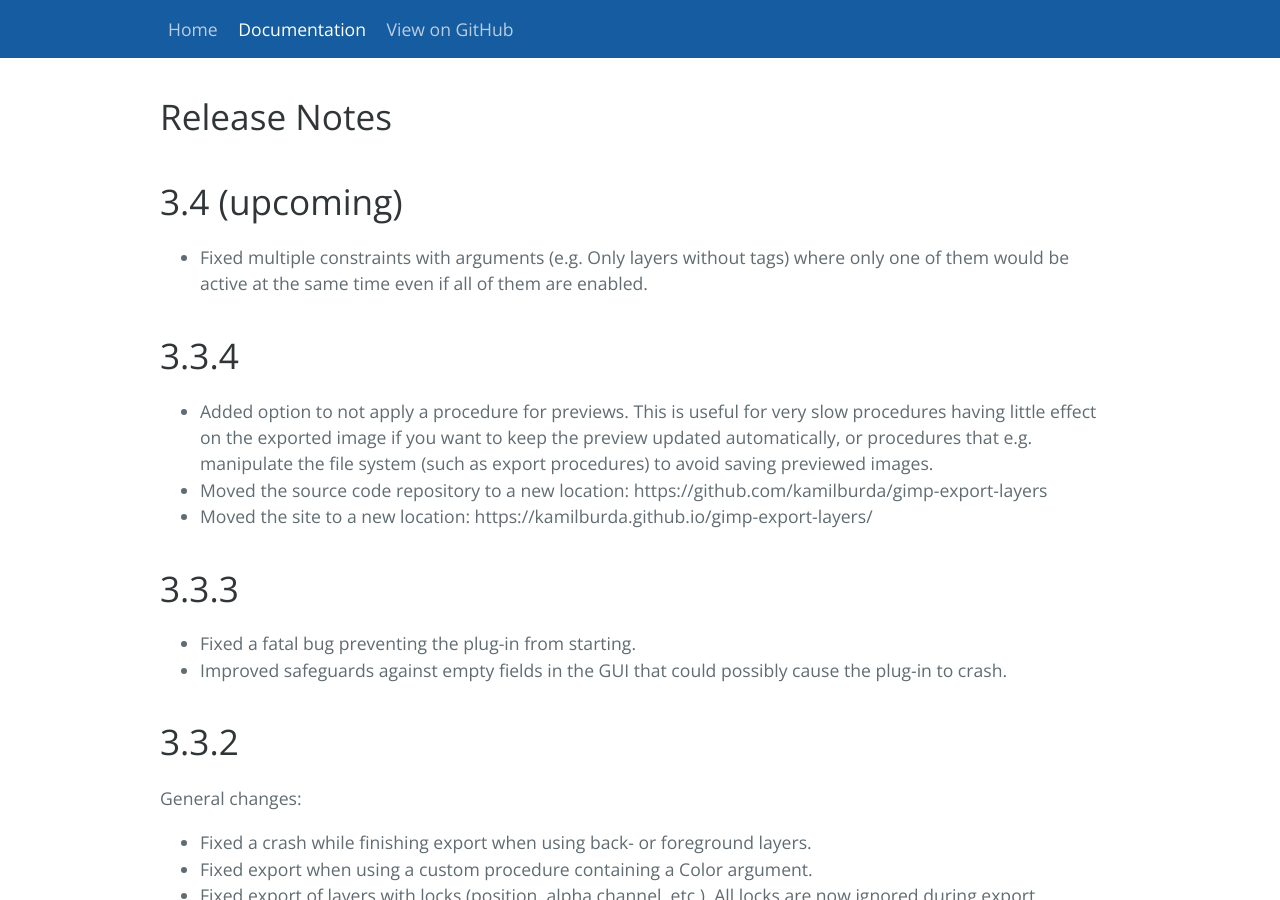
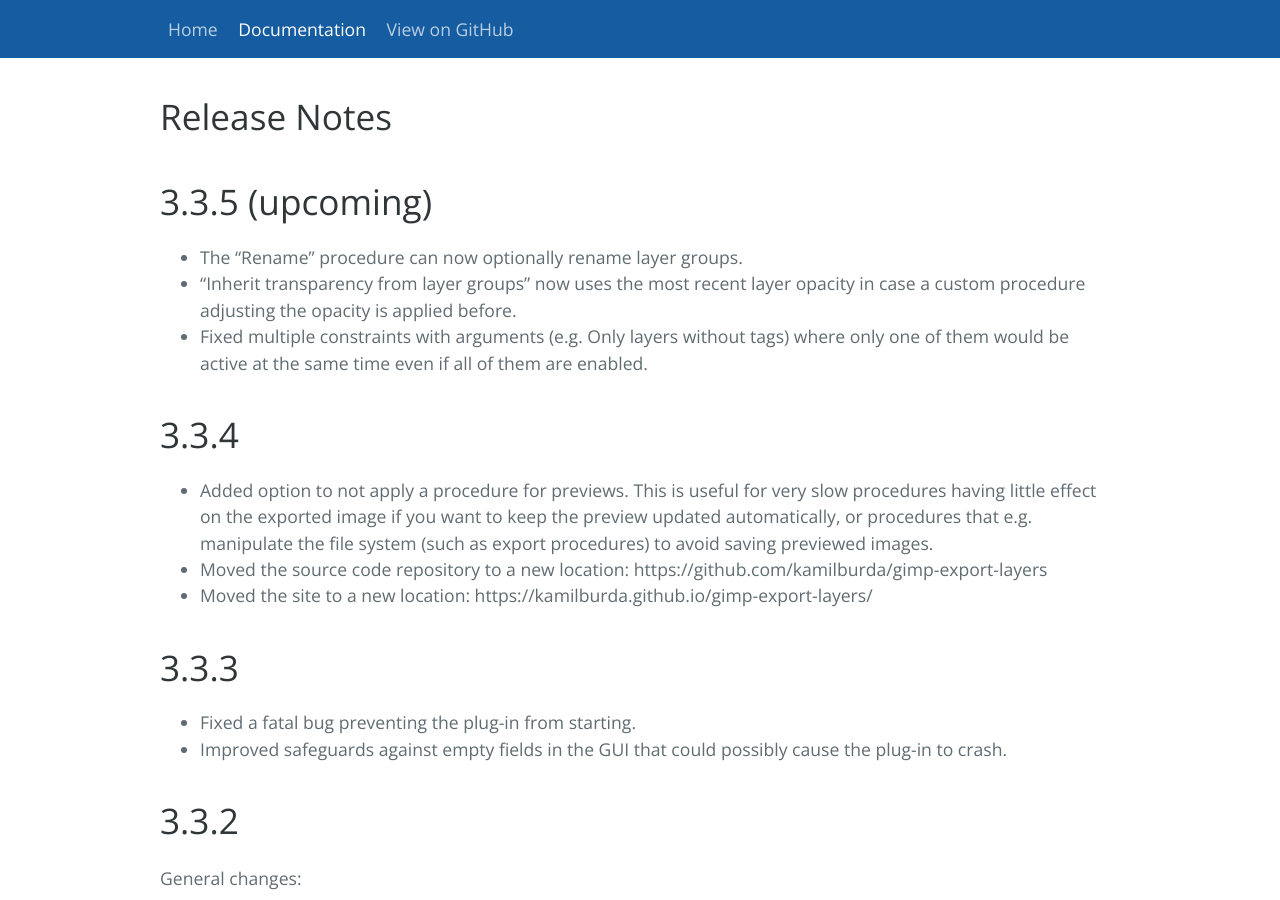
Before and after one commit to kamilburda/gimp-export-layers, a Jekyll site: the page built from sections/CHANGELOG.md, in a window 1280 px wide and 900 px high. Built offline with Jekyll 4.4.1, drawn with Linux system fonts in a browser that asks for light colours.

Commit message:
Update docs

```diff
--- a/sections/CHANGELOG.md
+++ b/sections/CHANGELOG.md
@@ -4,9 +4,11 @@ title: Release Notes
 navbar_active_tab: docs
 ---
 
-3.4 (upcoming)
-==============
+3.3.5 (upcoming)
+================
 
+* The "Rename" procedure can now optionally rename layer groups.
+* "Inherit transparency from layer groups" now uses the most recent layer opacity in case a custom procedure adjusting the opacity is applied before.
 * Fixed multiple constraints with arguments (e.g. Only layers without tags) where only one of them would be active at the same time even if all of them are enabled.
 
 
```
Also changed, not shown: dev/sections/CHANGELOG.md (+4 -2 lines), dev/sections/Customizing-Export.md (+3 -1 lines).
